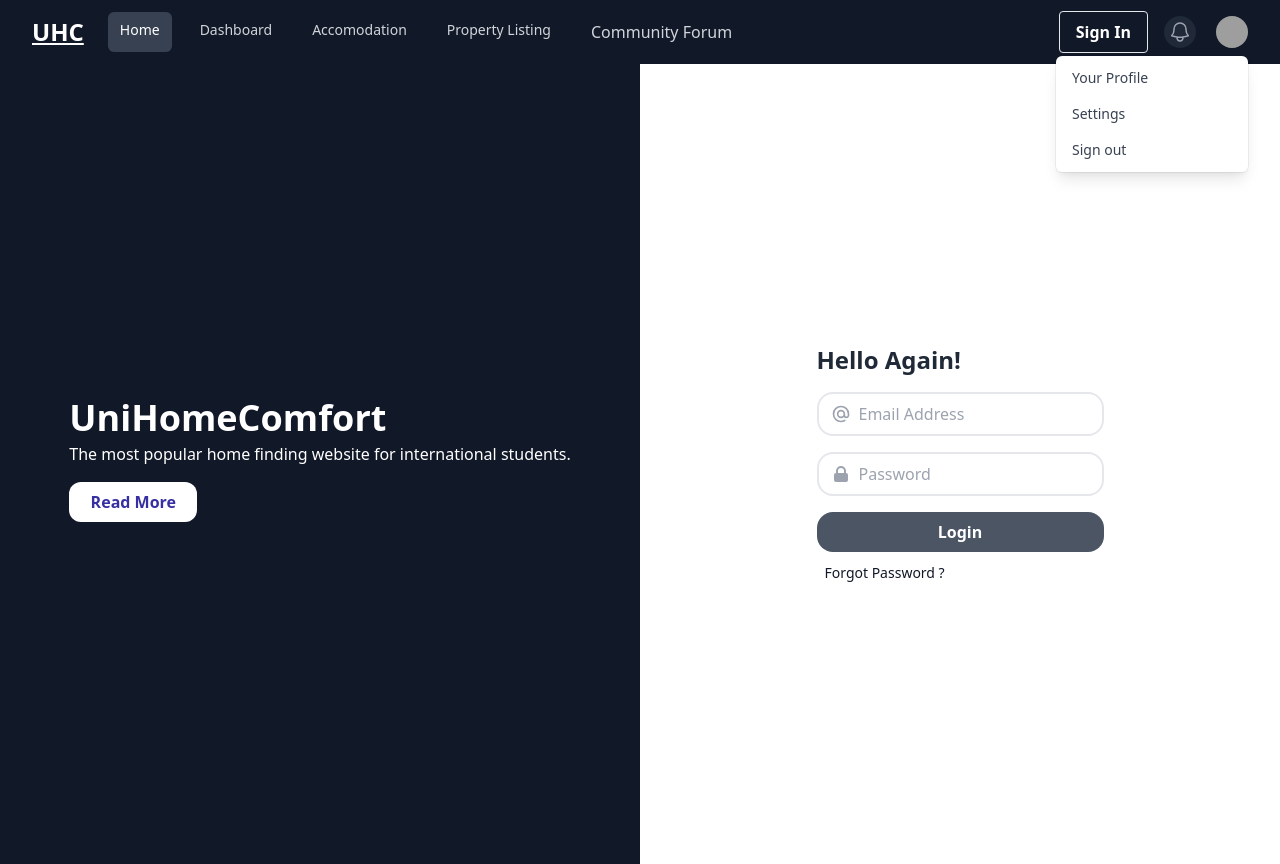
After one commit to Kashish-Rastogi/UniHomeComfort, a Django app: page /login/ in a window 1280 px wide. The commit adds this page. Run offline with Django 5.2, Linux system fonts and the light colour scheme; grey boxes are pictures that could not be loaded.

Commit message:
Added login page

```diff
--- a/mainapp/urls.py
+++ b/mainapp/urls.py
@@ -1,9 +1,9 @@
 from django.urls import path
-from .views import landingpage
+from .views import landingpage, loginpage
 
 myapp_name = 'mainapp'
 
 urlpatterns = [
     path('', landingpage, name='landing-page'),
-
+    path('login/', loginpage, name='login-page'),
 ]
--- a/mainapp/views.py
+++ b/mainapp/views.py
@@ -5,3 +5,6 @@ from .models import Property, OwnerUser
 def landingpage(request):
     ouser = OwnerUser.objects.all()
     return render(request, 'mainapp/landing-page.html', {'ouser':ouser})
+
+def loginpage(request):
+    return render(request,'mainapp/login.html')
--- a/templates/mainapp/base.html
+++ b/templates/mainapp/base.html
@@ -46,7 +46,7 @@
         <div class="hidden sm:ml-6 sm:block">
           <div class="flex space-x-4">
             <!-- Current: "bg-gray-900 text-white", Default: "text-gray-300 hover:bg-gray-700 hover:text-white" -->
-            <a href="#" class="bg-gray-700 text-white rounded-md px-3 py-2 text-sm font-medium" aria-current="page">Home</a>
+            <a href={% url 'landing-page' %} class="bg-gray-700 text-white rounded-md px-3 py-2 text-sm font-medium" aria-current="page">Home</a>
             <a href="#" class="text-gray-300 hover:bg-gray-700 hover:text-white rounded-md px-3 py-2 text-sm font-medium">Dashboard</a>
             <a href="#" class="text-gray-300 hover:bg-gray-700 hover:text-white rounded-md px-3 py-2 text-sm font-medium">Accomodation</a>
             <a href="#" class="text-gray-300 hover:bg-gray-700 hover:text-white rounded-md px-3 py-2 text-sm font-medium">Property Listing</a>
@@ -54,12 +54,16 @@
           </div>
         </div>
       </div>
-      <div class="absolute inset-y-0 right-0 flex items-center pr-2 sm:static sm:inset-auto sm:ml-6 sm:pr-0">
+      <div class=" right-0 flex gap-2 items-center pr-2 sm:static sm:inset-auto sm:ml-6 sm:pr-0">
+        <a href={% url "login-page" %} class="mr-2" >
+            <button class="border border-3 hover:bg-blue-700 text-white font-bold py-2 px-4 rounded" >
+
+                Sign In
+            </button>
+                </a>
         <button type="button" class="relative rounded-full bg-gray-800 p-1 text-gray-400 hover:text-white focus:outline-none focus:ring-2 focus:ring-white focus:ring-offset-2 focus:ring-offset-gray-800">
           <span class="absolute -inset-1.5"></span>
-            <button class="border border-3 hover:bg-blue-700 text-white font-bold py-2 px-4 rounded">
-                Sign In
-            </button>
+
           <svg class="h-6 w-6" fill="none" viewBox="0 0 24 24" stroke-width="1.5" stroke="currentColor" aria-hidden="true">
             <path stroke-linecap="round" stroke-linejoin="round" d="M14.857 17.082a23.848 23.848 0 005.454-1.31A8.967 8.967 0 0118 9.75v-.7V9A6 6 0 006 9v.75a8.967 8.967 0 01-2.312 6.022c1.733.64 3.56 1.085 5.455 1.31m5.714 0a24.255 24.255 0 01-5.714 0m5.714 0a3 3 0 11-5.714 0" />
           </svg>
--- /dev/null
+++ b/templates/mainapp/login.html
@@ -0,0 +1,77 @@
+{% extends 'mainapp/base.html' %}
+{% block body_block %}
+
+<div class="h-screen flex">
+  <div class="flex w-1/2 i justify-around items-center" style="background-color: #111827">
+    <div>
+      <h1 class="text-white font-bold text-4xl font-sans">UniHomeComfort</h1>
+      <p class="text-white mt-1">The most popular home finding website for international students.</p>
+      <button type="submit"
+              class="block w-32 bg-white text-indigo-800 mt-4 py-2 rounded-xl font-bold mb-2">
+          Read More</button>
+    </div>
+  </div>
+  <div class="flex w-1/2 justify-center items-center bg-white">
+    <form class="bg-white">
+      <h1 class="text-gray-800 font-bold text-2xl mb-1">Hello Again!</h1>
+      <div class="flex items-center border-2 py-2 px-3 rounded-2xl mb-4 mt-4">
+        <svg xmlns="http://www.w3.org/2000/svg" class="h-5 w-5 text-gray-400" fill="none" viewBox="0 0 24 24" stroke="currentColor">
+          <path stroke-linecap="round" stroke-linejoin="round" stroke-width="2" d="M16 12a4 4 0 10-8 0 4 4 0 008 0zm0 0v1.5a2.5 2.5 0 005 0V12a9 9 0 10-9 9m4.5-1.206a8.959 8.959 0 01-4.5 1.207" />
+        </svg>
+        <input class="pl-2 outline-none border-none" type="text" name="" id="" placeholder="Email Address" />
+      </div>
+      <div class="flex items-center border-2 py-2 px-3 rounded-2xl">
+        <svg xmlns="http://www.w3.org/2000/svg" class="h-5 w-5 text-gray-400" viewBox="0 0 20 20" fill="currentColor">
+          <path fill-rule="evenodd" d="M5 9V7a5 5 0 0110 0v2a2 2 0 012 2v5a2 2 0 01-2 2H5a2 2 0 01-2-2v-5a2 2 0 012-2zm8-2v2H7V7a3 3 0 016 0z" clip-rule="evenodd" />
+        </svg>
+        <input class="pl-2 outline-none border-none" type="text" name="" id="" placeholder="Password" />
+      </div>
+      <button type="submit" class="block w-full mt-4 py-2 rounded-2xl text-white font-semibold mb-2 bg-gray-600 hover:bg-gray-800" >Login</button>
+        <span class="text-sm ml-2 hover:text-blue-500 cursor-pointer hover:underline" style="color: #111827">Forgot Password ?</span>
+    </form>
+  </div>
+</div>
+    <!--
+<div class="flex min-h-full flex-col justify-center px-6 py-12 lg:px-8">
+  <div class="sm:mx-auto sm:w-full sm:max-w-sm">
+    <img class="mx-auto h-10 w-auto" src="https://tailwindui.com/img/logos/mark.svg?color=indigo&shade=600" alt="Your Company">
+    <h2 class="mt-10 text-center text-2xl font-bold leading-9 tracking-tight text-gray-900">Sign in to your account</h2>
+  </div>
+
+  <div class="mt-10 sm:mx-auto sm:w-full sm:max-w-sm">
+    <form class="space-y-6" action="#" method="POST">
+      <div>
+        <label for="email" class="block text-sm font-medium leading-6 text-gray-900">Email address</label>
+        <div class="mt-2">
+          <input id="email" name="email" type="email" autocomplete="email" required
+                 class="block w-full rounded-md border-0 py-1.5 text-gray-900 shadow-sm ring-1 ring-inset ring-gray-300 placeholder:text-gray-400 focus:ring-2 focus:ring-inset focus:ring-indigo-600 md:text-md sm:leading-6">
+        </div>
+      </div>
+
+      <div>
+        <div class="flex items-center justify-between">
+          <label for="password" class="block text-sm font-medium leading-6 text-gray-900">Password</label>
+          <div class="text-sm">
+            <a href="#" class="font-semibold text-indigo-600 hover:text-indigo-500">Forgot password?</a>
+          </div>
+        </div>
+        <div class="mt-2">
+          <input id="password" name="password" type="password" autocomplete="current-password" required
+                 class="block w-full rounded-md border-0 py-45 text-gray-900 shadow-sm ring-1 ring-inset ring-gray-300 placeholder:text-gray-400 focus:ring-2 focus:ring-inset focus:ring-indigo-600 sm:text-sm sm:leading-6">
+        </div>
+      </div>
+
+      <div>
+        <button type="submit" class="flex w-full justify-center rounded-md bg-indigo-600 px-3 py-3 text-sm font-semibold leading-6 text-white shadow-sm hover:bg-indigo-500 focus-visible:outline focus-visible:outline-2 focus-visible:outline-offset-2 focus-visible:outline-indigo-600">Sign in</button>
+      </div>
+    </form>
+
+    <p class="mt-10 text-center text-sm text-gray-500">
+      Not a member?
+      <a href="#" class="font-semibold leading-6 text-indigo-600 hover:text-indigo-500">Start a 14 day free trial</a>
+    </p>
+  </div>
+</div>
+-->
+
+{% endblock %}
```
Also changed, not shown: db.sqlite3, mainapp/migrations/0008_property_allowed_lease_people_and_more.py.
